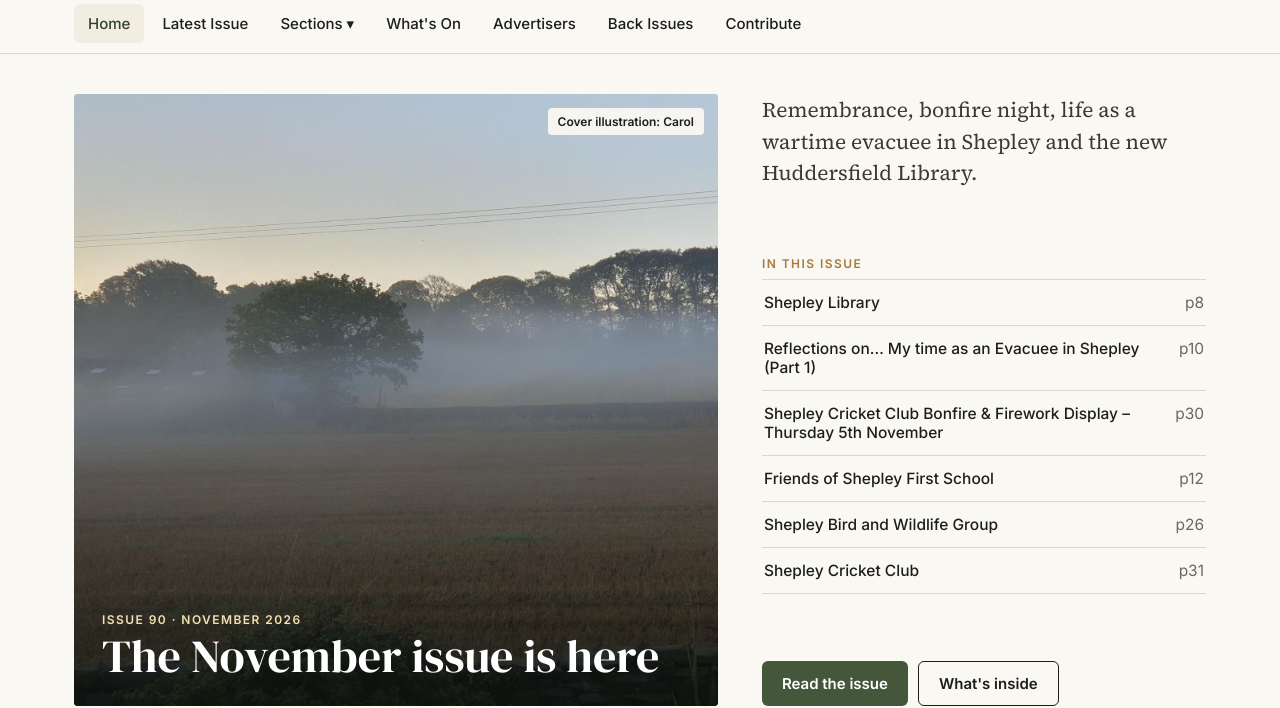
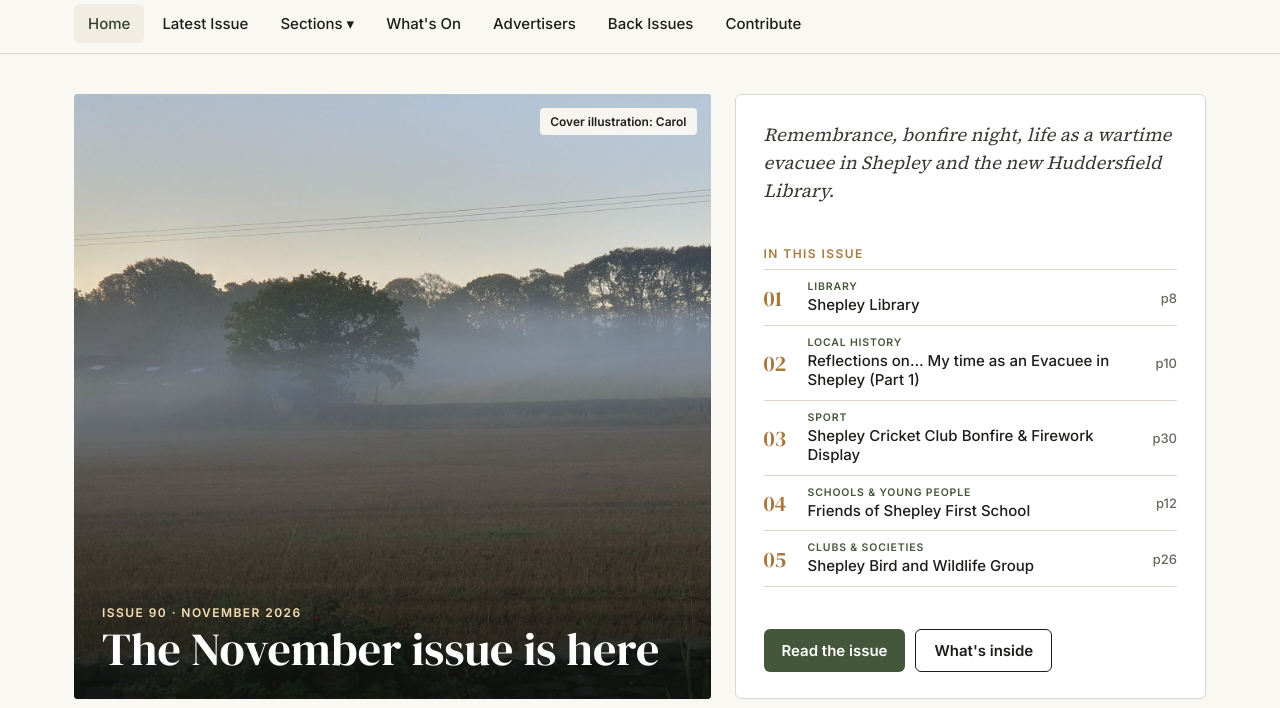
Before and after one commit to Yorkshire1001/Shepley-Magazine, a plain HTML site: page preview/index.html in a window 1280 px wide. Shown: the part 104-812 px from the top of the page. Drawn offline with Linux system fonts and the light colour scheme.

Commit message:
Preview: smaller gap beside the cover photo, text in a numbered panel
Co-Authored-By: Claude Opus 5.5 <noreply@anthropic.com>
Claude-Session: https://claude.ai/code/session_0131LPUChZbtNnR6SxQWD8ZK

```diff
--- a/preview/assets/site.css
+++ b/preview/assets/site.css
@@ -293,3 +293,19 @@ nav.main{padding-bottom:10px}
 .hero2 .hero-side .actions{margin-top:0}
 .hero-list-label{font:600 12px var(--sans);letter-spacing:.12em;text-transform:uppercase;color:var(--gold);margin-bottom:8px}
 .hero2 .featured a{padding:13px 2px;font-size:15.5px}
+
+/* Hero v3: photo defines the height; text in a neat panel beside it */
+.hero2{grid-template-columns:minmax(0,1.35fr) minmax(0,1fr);gap:24px;align-items:start}
+.hero2 .hero-img{width:100%;aspect-ratio:1600/1521;height:auto}
+.hero2 .hero-side{height:0;min-height:100%;background:var(--white);border:1px solid var(--line);border-radius:6px;padding:26px 28px;justify-content:space-between;gap:14px;overflow:hidden}
+.hero2 .hero-side .lede{font-size:18.5px;line-height:1.5;font-style:italic;color:#3b3934}
+.hl-list{list-style:none;margin:0;padding:0;border-top:1px solid var(--line)}
+.hl-list li{border-bottom:1px solid var(--line)}
+.hl-list a{display:grid;grid-template-columns:34px 1fr auto;align-items:center;gap:10px;padding:10px 0;text-decoration:none;color:var(--ink)}
+.hl-list a:hover .hl-t{color:var(--green)}
+.hl-n{font-family:var(--serif);font-size:22px;color:var(--gold);line-height:1}
+.hl-t{font:500 15px/1.3 var(--sans)}
+.hl-t small{display:block;font:600 10.5px var(--sans);letter-spacing:.08em;text-transform:uppercase;color:var(--green);margin-bottom:2px}
+.hl-p{font:500 13px var(--sans);color:var(--muted)}
+.hero2 .actions .btn{padding:11px 18px}
+@media(max-width:900px){.hero2{grid-template-columns:1fr}.hero2 .hero-side{height:auto;min-height:0}}
--- a/preview/assets/site.js
+++ b/preview/assets/site.js
@@ -63,7 +63,7 @@
           ${iss.photoCredit ? `<span class="tag">${esc(iss.photoCredit)}</span>` : ''}</div>
         <div class="hero-side">
           <p class="lede">${esc(iss.lede || '')}</p>
-          <div class="hero-list"><div class="hero-list-label">In this issue</div><ul class="featured">${latest.slice(0, 6).map(a => `<li><a href="#article-${iss.id}-${a.id}">${esc(a.title.split(':')[0])} <em>p${a.page}</em></a></li>`).join('')}</ul></div>
+          <div class="hero-list"><div class="hero-list-label">In this issue</div><ol class="hl-list">${latest.slice(0, 5).map((a, n) => `<li><a href="#article-${iss.id}-${a.id}"><span class="hl-n">${String(n + 1).padStart(2, '0')}</span><span class="hl-t"><small>${esc(secBy(a.section).name)}</small>${esc(a.title.split(':')[0].split(' – ')[0])}</span><span class="hl-p">p${a.page}</span></a></li>`).join('')}</ol></div>
           <div class="actions"><a class="btn" href="${pdfPage(iss)}" target="_blank" rel="noopener">Read the issue</a><a class="btn ghost" href="#latest-issue">What's inside</a></div>
         </div></div></div>
       <section class="block"><div class="wrap">
```
